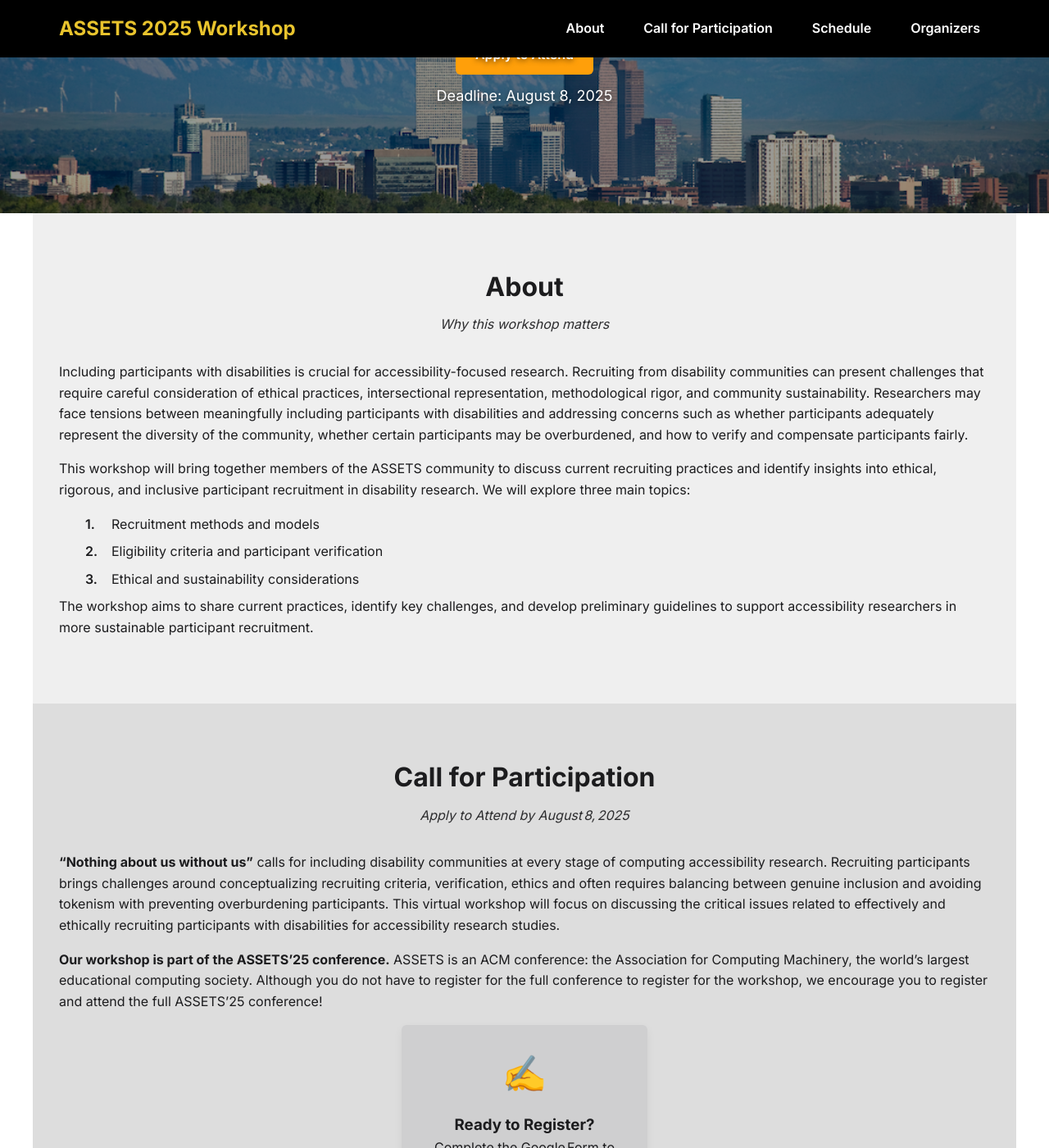
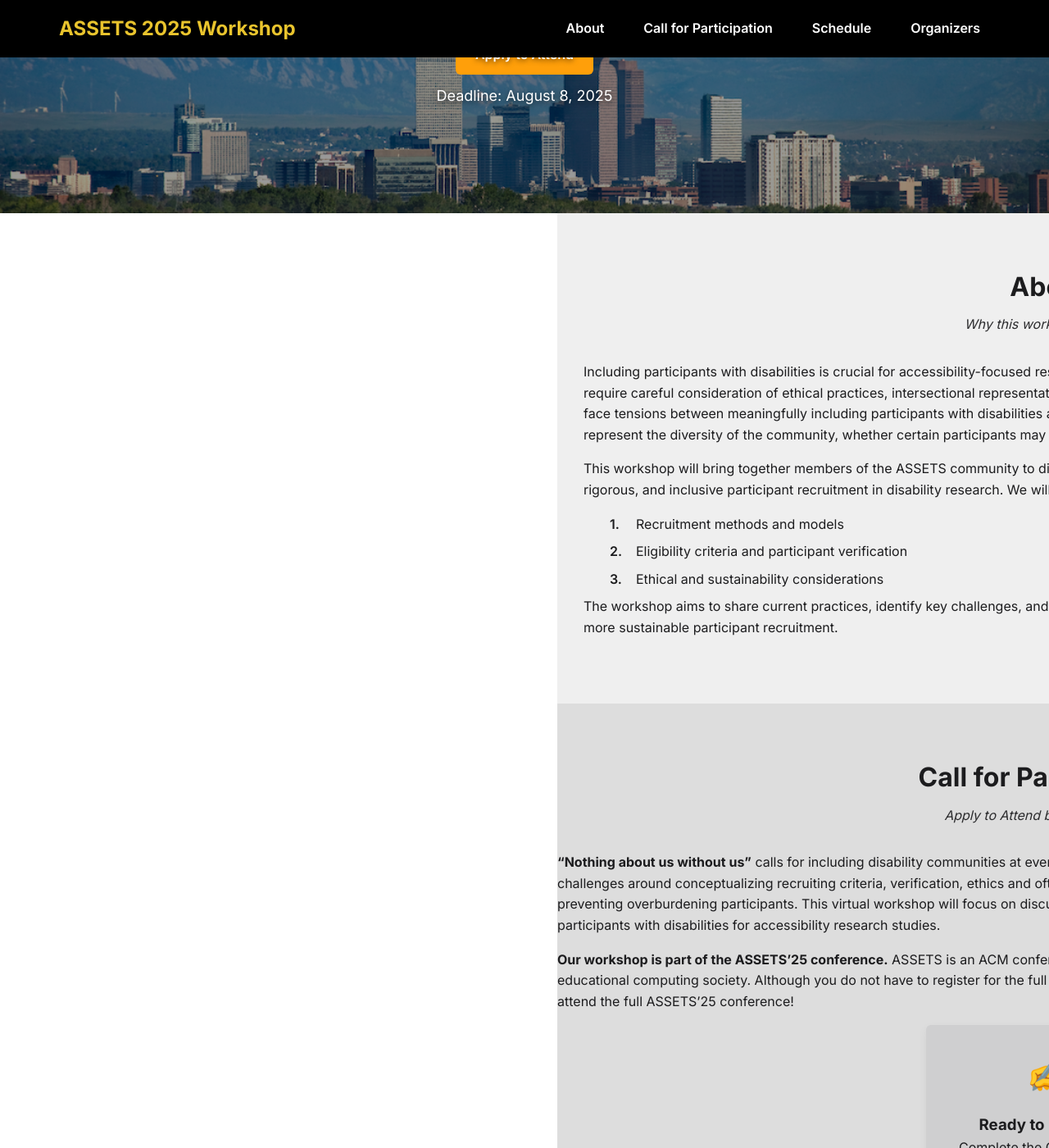
Before and after one commit to assets-recruitment-2025/assets-recruitment-2025.github.io, a Jekyll site: the page built from index.md, in a window 1280 px wide and 1400 px high, scrolled down 315 px. Shown: the whole window at 82% size. Built offline with Jekyll 4.4.1, drawn with Linux system fonts in a browser that asks for light colours; some of the changed text lies outside the part shown.

Commit message:
Call for Participation

```diff
--- a/assets/css/style.css
+++ b/assets/css/style.css
@@ -586,3 +586,23 @@
   font-size: 1.05rem;
   color: var(--clr-text-muted);
 }
+
+/* instead of .section { padding: 4rem 2rem; } */
+.section {
+  position: relative;
+  left: 50%;
+  right: 50%;
+  width: 100vw;
+  margin-left: -50vw;
+  margin-right: -50vw;
+
+  /* keep your vertical padding */
+  padding: 4rem 0;
+  /* backgrounds already set per‑ID will now span full width */
+}
+
+.site-container {
+  max-width: var(--site-max);
+  margin: 0 auto;
+  padding: 0 var(--site-gutter);
+}
```
